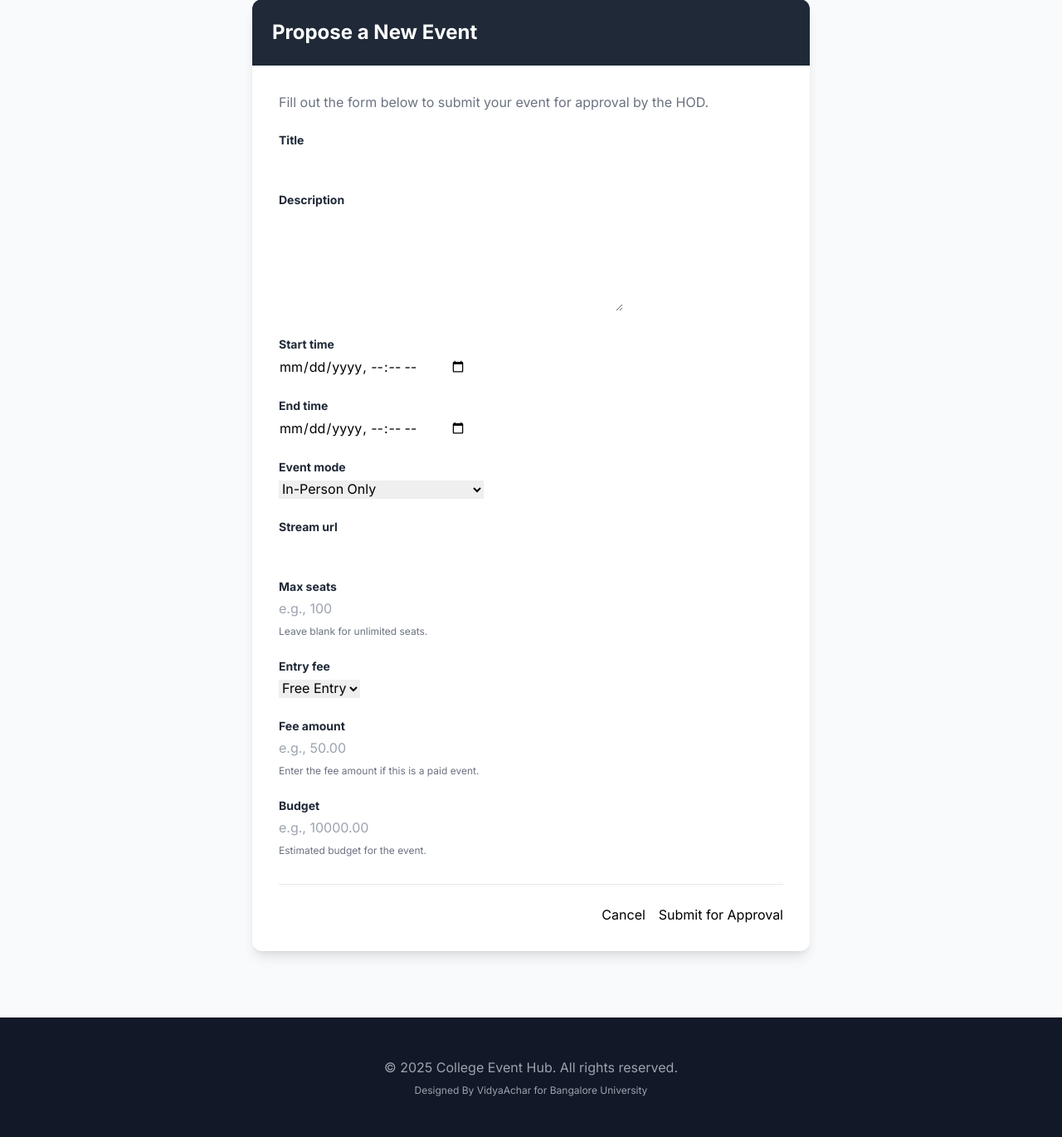
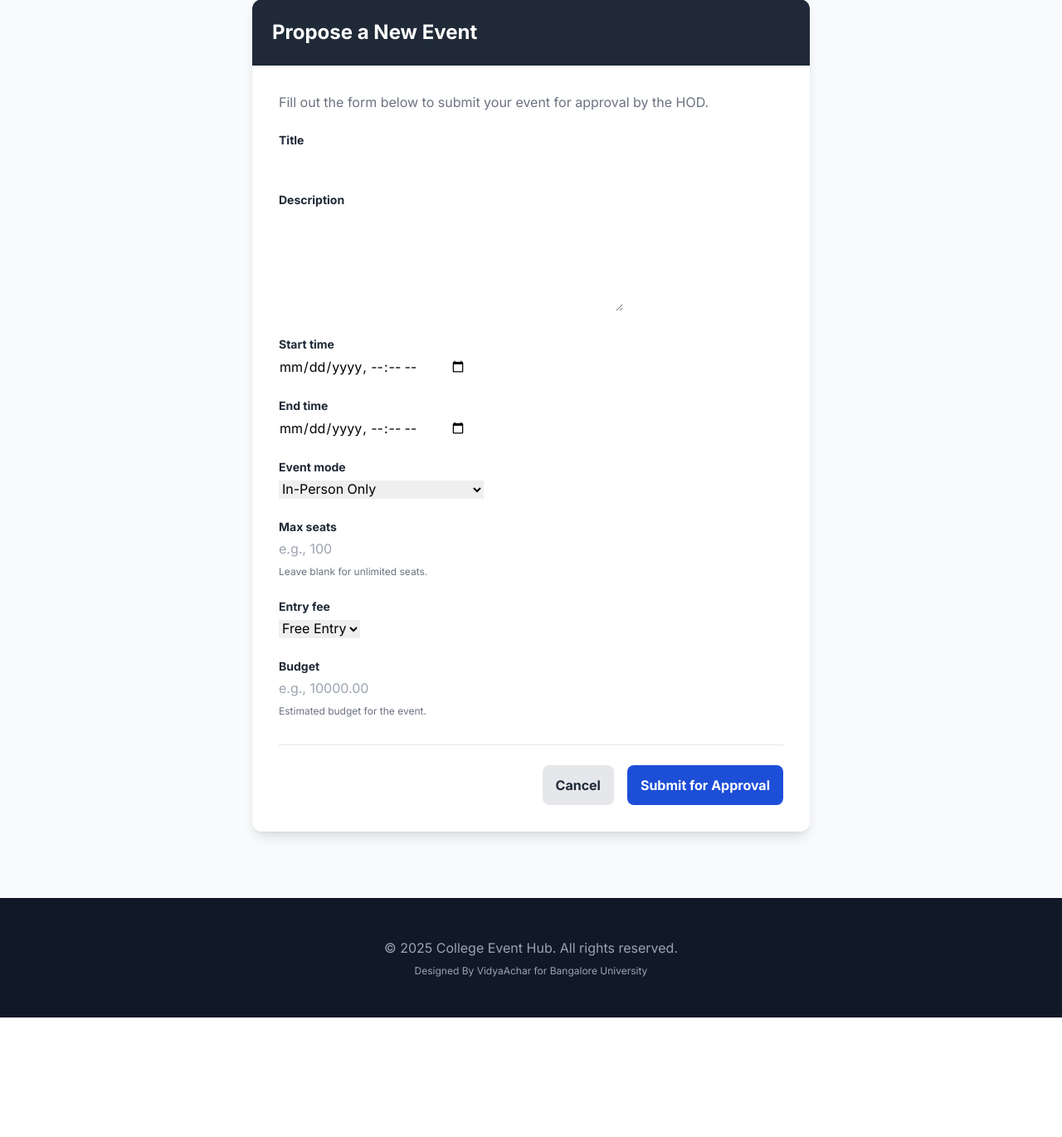
Before and after one commit to vidyateju106-png/-College-Event-Hub, a Django app: page /add_event/ in a window 1280 px wide. Shown: the part 161-1531 px from the top of the page at 83% size. After the commit the page ends 1387 px from the top, so only its background shows below. Run offline with Django 5.2, Linux system fonts and the light colour scheme; a user stored in the database is signed in; tables that the repository leaves empty hold one stand-in row (values such as "Sample post"); some libraries are stand-ins or nearby versions.

Commit message:
Initial commit of College Event System

```diff
--- a/events/forms.py
+++ b/events/forms.py
@@ -21,7 +21,7 @@ class CustomUserCreationForm(UserCreationForm):
 
     def clean_username(self):
         username = self.cleaned_data.get('username')
-        if not re.match(r'^[a-zA-Z0-9_]+$', username):
+        if not re.match(r'^[a-zA-Z0--9_]+$', username):
             raise forms.ValidationError("Username can only contain letters, numbers, and underscores.")
         return username
 
@@ -60,45 +60,11 @@ class EventForm(forms.ModelForm):
             raise forms.ValidationError("The description must be at least 20 characters long.")
         return description
 
-    def clean_start_time(self):
-        start_time = self.cleaned_data.get('start_time')
-        if start_time and start_time < timezone.now():
-            raise forms.ValidationError("The start time must be in the future.")
-        return start_time
-
     def clean_max_seats(self):
         max_seats = self.cleaned_data.get('max_seats')
         if max_seats is not None and max_seats <= 0:
             raise forms.ValidationError("The number of seats must be a positive number.")
         return max_seats
-
-    def clean(self):
-        cleaned_data = super().clean()
-        start_time = cleaned_data.get('start_time')
-        end_time = cleaned_data.get('end_time')
-        event_mode = cleaned_data.get('event_mode')
-        stream_url = cleaned_data.get('stream_url')
-        entry_fee = cleaned_data.get('entry_fee')
-        fee_amount = cleaned_data.get('fee_amount')
-
-        if start_time and end_time:
-            if end_time <= start_time:
-                self.add_error('end_time', "The end time must be after the start time.")
-
-            one_year_from_now = timezone.now() + timedelta(days=365)
-            if end_time > one_year_from_now:
-                self.add_error('end_time', "The end date cannot be more than one year from now.")
-
-        if (event_mode == 'Online' or event_mode == 'Hybrid') and not stream_url:
-            self.add_error('stream_url', "A stream URL is required for Online or Hybrid events.")
-
-        if entry_fee == 'Paid' and not fee_amount:
-            self.add_error('fee_amount', "A fee amount is required for paid events.")
-
-        if entry_fee == 'Paid' and fee_amount is not None and fee_amount <= 0:
-            self.add_error('fee_amount', "The fee amount must be a positive number.")
-
-        return cleaned_data
 
 class EventApprovalForm(forms.ModelForm):
     class Meta:
--- a/events/templates/events/add_event.html
+++ b/events/templates/events/add_event.html
@@ -24,7 +24,8 @@
 
                         <div class="space-y-6">
                             {% for field in form %}
-                                <div>
+                                <!-- MODIFIED: Added id="div_{{ field.id_for_label }}" to each wrapper -->
+                                <div id="div_{{ field.id_for_label }}">
                                     <label for="{{ field.id_for_label }}" class="block text-sm font-bold text-gray-800 mb-1">{{ field.label }}</label>
                                     {{ field }}
                                     {% if field.help_text %}
@@ -38,8 +39,10 @@
                         </div>
 
                         <div class="flex justify-end items-center mt-8 pt-6 border-t border-gray-200">
-                            <a href="{% url 'organizer_dashboard' %}" class="btn btn-secondary mr-4">Cancel</a>
-                            <button type="submit" class="btn btn-primary">
+                            <!-- UPDATED CANCEL BUTTON -->
+                            <a href="{% url 'organizer_dashboard' %}" class="btn bg-gray-200 text-gray-800 hover:bg-gray-300 font-bold py-3 px-4 rounded-lg mr-4">Cancel</a>
+                            <!-- UPDATED SUBMIT BUTTON -->
+                            <button type="submit" class="btn bg-blue-700 hover:bg-blue-700 text-white font-bold py-3 px-4 rounded-lg">
                                 Submit for Approval
                             </button>
                         </div>
@@ -49,4 +52,43 @@
         </div>
     </div>
 </div>
+
+<!-- ADDED: JavaScript for conditional fields -->
+<script>
+    document.addEventListener('DOMContentLoaded', function() {
+        // Get the select elements
+        const eventModeSelect = document.getElementById('{{ form.event_mode.id_for_label }}');
+        const entryFeeSelect = document.getElementById('{{ form.entry_fee.id_for_label }}');
+
+        // Get the wrapper divs for the fields to be toggled
+        const streamUrlDiv = document.getElementById('div_{{ form.stream_url.id_for_label }}');
+        const feeAmountDiv = document.getElementById('div_{{ form.fee_amount.id_for_label }}');
+
+        // Function to toggle Stream URL visibility
+        function toggleStreamUrl() {
+            if (eventModeSelect.value === 'Online' || eventModeSelect.value === 'Hybrid') {
+                streamUrlDiv.style.display = 'block';
+            } else {
+                streamUrlDiv.style.display = 'none';
+            }
+        }
+
+        // Function to toggle Fee Amount visibility
+        function toggleFeeAmount() {
+            if (entryFeeSelect.value === 'Paid') {
+                feeAmountDiv.style.display = 'block';
+            } else {
+                feeAmountDiv.style.display = 'none';
+            }
+        }
+
+        // Add event listeners
+        eventModeSelect.addEventListener('change', toggleStreamUrl);
+        entryFeeSelect.addEventListener('change', toggleFeeAmount);
+
+        // Run functions on page load to set the correct initial state
+        toggleStreamUrl();
+        toggleFeeAmount();
+    });
+</script>
 {% endblock %}
--- a/events/templates/events/payment_page.html
+++ b/events/templates/events/payment_page.html
@@ -41,7 +41,7 @@
                     <!-- UPI ID Form -->
                     <div>
                         <p class="font-semibold text-gray-700 text-center mb-3">Pay using UPI ID</p>
-                        <form action="{% url 'process_payment' event.id %}" method="POST" class="space-y-4">
+                        <form action="{% url 'payment_simulation' event.id %}" method="POST" class="space-y-4">
                             {% csrf_token %}
                             <div>
                                 <label for="upi_id" class="sr-only">Enter your UPI ID</label>
--- a/events/templates/events/signup.html
+++ b/events/templates/events/signup.html
@@ -63,7 +63,8 @@
                 </div>
 
                 <div>
-                    <button type="submit" class="w-full btn btn-primary py-3 mt-4">
+                    <!-- UPDATED BUTTON CLASSES -->
+                    <button type="submit" class="w-full btn bg-blue-700 hover:bg-blue-700 text-white font-bold py-3 px-4 rounded-lg mt-4">
                         Create Account
                     </button>
                 </div>
--- a/events/urls.py
+++ b/events/urls.py
@@ -19,7 +19,7 @@ urlpatterns = [
     # --- Registration & SIMULATED Payment Flow ---
     path('event/<int:event_id>/register/', views.register_event_view, name='register_event'),
     path('event/<int:event_id>/pay/', views.payment_view, name='payment_page'),
-    path('event/<int:event_id>/process_payment/', views.process_payment_view, name='process_payment'),
+    path('event/<int:event_id>/process_payment/', views.payment_simulation_view, name='payment_simulation'),
     path('registration/<int:registration_id>/confirmation/', views.registration_confirmation_view, name='registration_confirmation'),
 
     # --- User & Role Dashboards ---
--- a/events/views.py
+++ b/events/views.py
@@ -14,7 +14,7 @@ from django.db import models
 from django.db.models import Avg, Count, Q
 from django.db.models.functions import Round
 from django.utils import timezone
-from django.contrib.sites.shortcuts import get_current_site
+# REMOVED: from django.contrib.sites.shortcuts import get_current_site
 from django.contrib.auth.mixins import LoginRequiredMixin, UserPassesTestMixin
 from django.views.generic.edit import DeleteView
 from django.core.paginator import Paginator
@@ -224,10 +224,12 @@ def register_event_view(request, event_id):
         return redirect('payment_page', event_id=event.id)
 
     registration = Registration.objects.create(event=event, attendee=request.user)
-    current_site = get_current_site(request)
-    protocol = 'https' if request.is_secure() else 'http'
-    event_path = reverse('event_detail', args=[event.id])
-    event_url = f"{protocol}://{current_site.domain}{event_path}"
+    # --- CHANGE START ---
+    # CHANGED: Replaced get_current_site with request.build_absolute_uri.
+    # REASON: This creates a full, correct URL (including https and the correct port)
+    # which is more reliable than constructing it manually.
+    event_url = request.build_absolute_uri(reverse('event_detail', args=[event.id]))
+    # --- CHANGE END ---
     mail_subject = f'Your Ticket for {event.title}'
     email_context = {'user': request.user, 'event': event, 'event_url': event_url}
     html_content = render_to_string('events/emails/registration_confirmation.html', email_context)
@@ -254,18 +256,24 @@ def payment_view(request, event_id):
     event = get_object_or_404(Event, pk=event_id)
     return render(request, 'events/payment_page.html', {'event': event})
 
+# --- CHANGE START ---
+# RENAMED: `process_payment_view` to `payment_simulation_view`.
+# REASON: This function does not process a real payment. It simulates a
+# successful payment to allow testing of the registration flow for paid events.
+# Renaming it makes its purpose clear and avoids confusion.
 @login_required
-def process_payment_view(request, event_id):
+def payment_simulation_view(request, event_id):
+# --- CHANGE END ---
     event = get_object_or_404(Event, pk=event_id)
     if event.is_full or Registration.objects.filter(event=event, attendee=request.user).exists():
         messages.error(request, 'Registration failed. The event might be full or you are already registered.')
         return redirect('event_detail', event_id=event.id)
 
     registration = Registration.objects.create(event=event, attendee=request.user)
-    current_site = get_current_site(request)
-    protocol = 'https' if request.is_secure() else 'http'
-    event_path = reverse('event_detail', args=[event.id])
-    event_url = f"{protocol}://{current_site.domain}{event_path}"
+    # --- CHANGE START ---
+    # Use request.build_absolute_uri for reliable URLs in emails
+    event_url = request.build_absolute_uri(reverse('event_detail', args=[event.id]))
+    # --- CHANGE END ---
     mail_subject = f'Your Ticket for {event.title}'
     email_context = {'user': request.user, 'event': event, 'event_url': event_url}
     html_content = render_to_string('events/emails/registration_confirmation.html', email_context)
@@ -362,10 +370,15 @@ def approve_event_view(request, event_id):
             event.status = 'Approved'
             event.save()
             messages.success(request, f'The event "{event.title}" has been approved and a location has been assigned.')
-            current_site = get_current_site(request)
+            # --- CHANGE START ---
+            # Build absolute URLs to pass to the email template
+            dashboard_url = request.build_absolute_uri(reverse('organizer_dashboard'))
+            # --- CHANGE END ---
             mail_subject = f'Your Event "{event.title}" has been Approved'
             email_context = {
-                'organizer': event.organizer, 'event': event, 'domain': current_site.domain
+                'organizer': event.organizer,
+                'event': event,
+                'organizer_dashboard_url': dashboard_url,
             }
             html_content = render_to_string('events/emails/event_status_notification.html', email_context)
             text_content = render_to_string('events/emails/event_status_notification.txt', email_context)
@@ -387,10 +400,15 @@ def reject_event_view(request, event_id):
             event.rejection_reason = form.cleaned_data['rejection_reason']
             event.save()
             messages.warning(request, f'The event "{event.title}" has been rejected.')
-            current_site = get_current_site(request)
+            # --- CHANGE START ---
+            # Build absolute URLs for the email template
+            edit_url = request.build_absolute_uri(reverse('edit_event', args=[event.id]))
+            # --- CHANGE END ---
             mail_subject = f'Update on your Event: "{event.title}"'
             email_context = {
-                'organizer': event.organizer, 'event': event, 'domain': current_site.domain
+                'organizer': event.organizer,
+                'event': event,
+                'edit_event_url': edit_url,
             }
             html_content = render_to_string('events/emails/event_status_notification.html', email_context)
             text_content = render_to_string('events/emails/event_status_notification.txt', email_context)
```
Also changed, not shown: cems_project/settings.py (+12 -2 lines), events/tasks.py (+8 -2 lines), events/templates/events/approve_event.html (+10 -0 lines), events/templates/events/emails/event_status_notification.html (+10 -2 lines), events/templates/events/event_detail.html (+8 -4 lines), events/templates/events/login.html (+0 -8 lines), events/templates/events/my_registrations.html (+9 -5 lines), events/models.py (line endings or trailing spaces).
